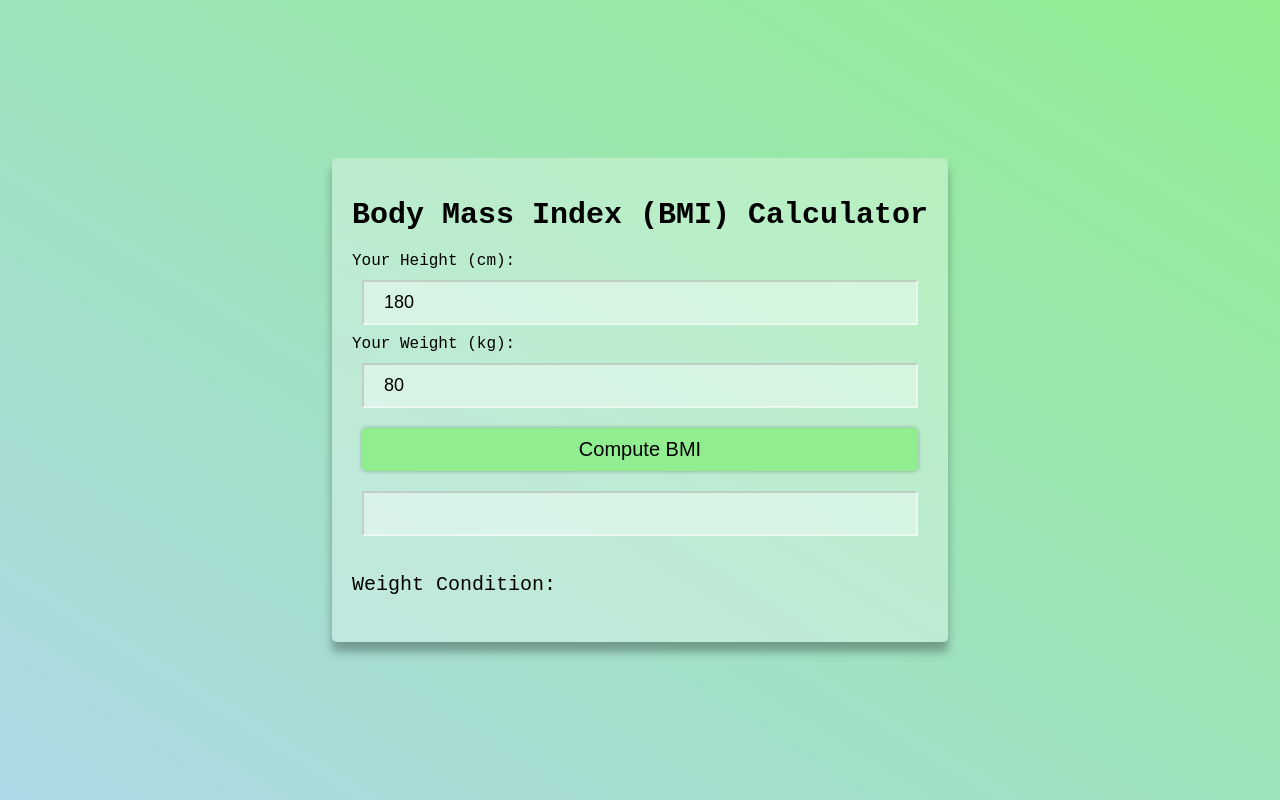
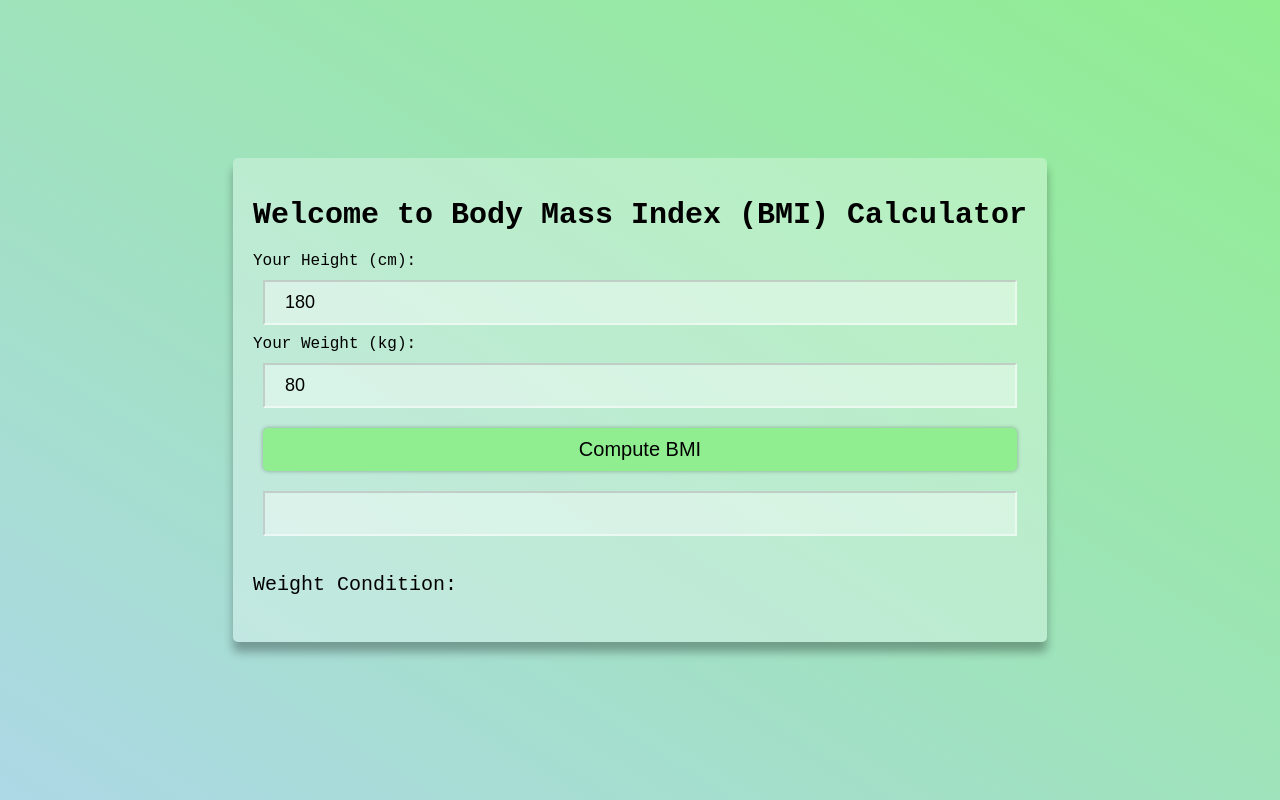
Before and after one commit to abhiram-gummula/BMI-calculator, a plain HTML site: page index.html in a window 1280 px wide. Drawn offline with Linux system fonts and the light colour scheme.

Commit message:
Update index.html

```diff
--- a/index.html
+++ b/index.html
@@ -9,7 +9,7 @@
 </head>
 <body>
   <div class="container" id="container">
-    <h1 class="heading">Body Mass Index (BMI) Calculator</h1>
+    <h1 class="heading">Welcome to Body Mass Index (BMI) Calculator</h1>
     Your Height (cm):
     <input type="number" class="input" id="height" value = "180" placeholder="Enter your height in cm">
     Your Weight (kg):
```
